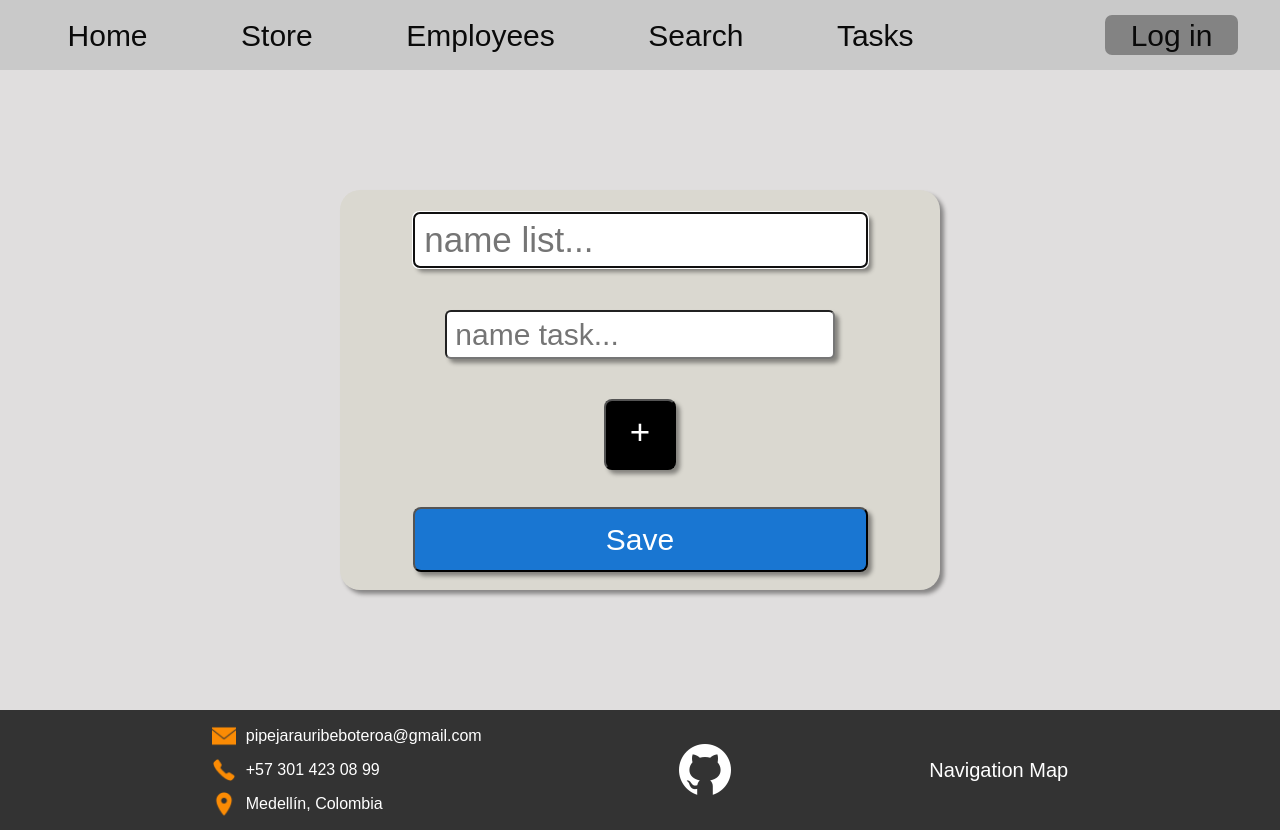
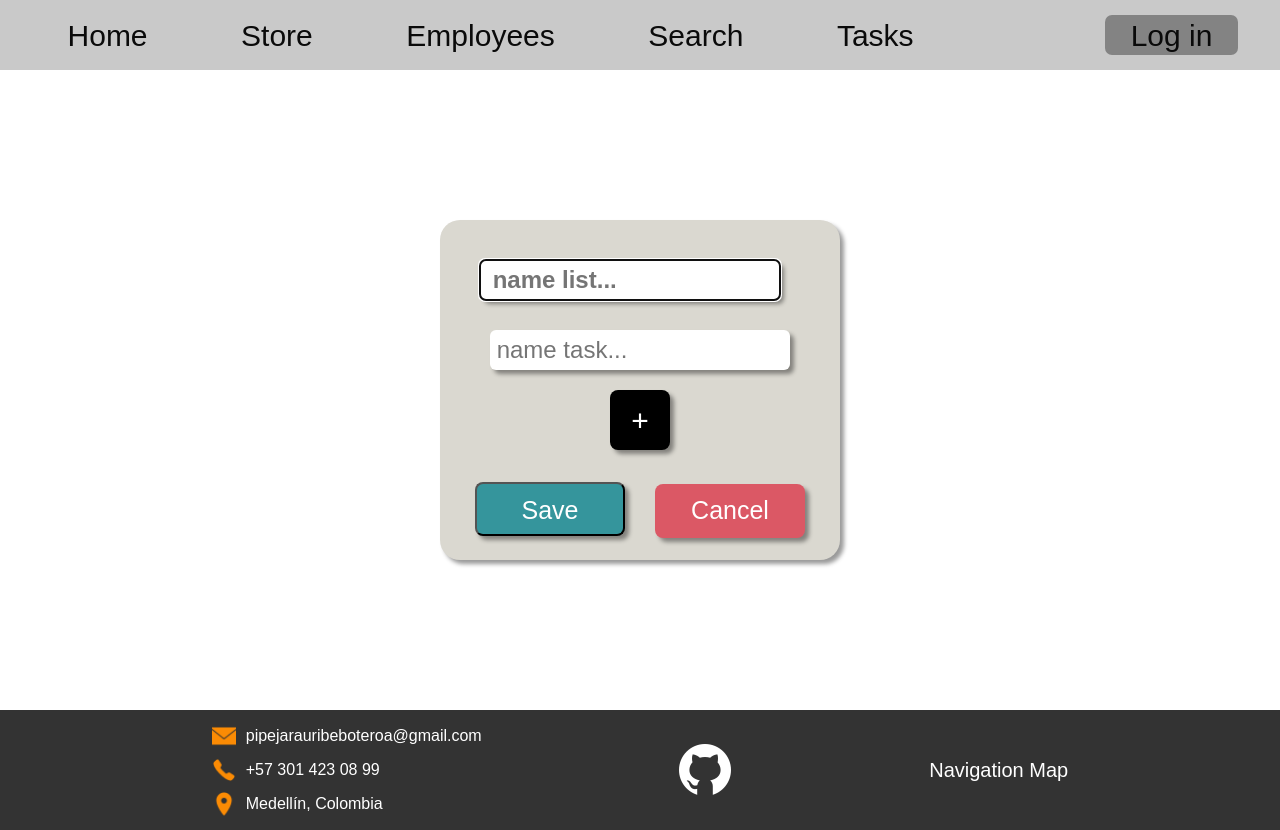
Before and after one commit to Pipeto84/react-ts, a React (Vite) app: page /newList in a window 1280 px wide. Built offline with nearby package versions, Linux system fonts and the light colour scheme; some icons are missing.

Commit message:
edit task listo

```diff
--- a/src/components/TasksList.tsx
+++ b/src/components/TasksList.tsx
@@ -1,10 +1,10 @@
-import "../styles/TasksPage.css";
 import type { TasksList, Task } from "../features/taskSlice";
 import { useAppDispatch, useAppSelector } from "../app/hooks";
-import { useNavigate, useParams } from "react-router-dom";
+import { useNavigate, useParams, NavLink } from "react-router-dom";
 import { addTaskList, deleteList } from "../features/taskSlice";
 import { useState, useEffect } from "react";
 import { v4 as uuid } from "uuid";
+import "../styles/TasksPage.css";
 
 export const TaskList = () => {
   const dispatch = useAppDispatch();
@@ -112,9 +112,17 @@ export const TaskList = () => {
             +
           </button>
         </div>
-        <button className="saveTask" type="submit" onClick={saveList}>
-          Save
-        </button>
+        <div className="saveCancel">
+          <button className="saveTask" type="submit" onClick={saveList}>
+            Save
+          </button>
+          <button className="cancelTask" type="submit">
+            Cancel
+          </button>
+          {/* <NavLink className="cancelTask" to="/tasks">
+            Cancel
+          </NavLink> */}
+        </div>
       </form>
     </div>
   );
--- a/src/styles/TasksPage.css
+++ b/src/styles/TasksPage.css
@@ -27,7 +27,7 @@ h1 {
 .newListButton {
   background-color: #000000;
   color: white;
-  padding: .8rem 1rem;
+  padding: 0.8rem 1rem;
   font-size: 1.5rem;
   border-radius: 1rem;
   box-shadow: 4px 4px 4px rgba(0, 0, 0, 0.4);
@@ -95,7 +95,7 @@ h1 {
 .labelTask {
   height: 40px;
   margin-left: 10px;
-  font-size: 30px;
+  font-size: 24px;
   cursor: pointer;
 }
 .tasksListCompleted {
@@ -135,11 +135,12 @@ h1 {
   flex-direction: column;
   justify-content: center;
   align-items: center;
+  background-color: white;
 }
 .newList {
   margin: 20px auto 20px auto;
   height: auto;
-  width: 600px;
+  width: 400px;
   background-color: rgb(218, 216, 208);
   display: grid;
   grid-template-columns: auto;
@@ -151,9 +152,14 @@ h1 {
   box-shadow: 4px 4px 4px rgba(0, 0, 0, 0.4);
 }
 .nameList {
-  font-size: 35px;
-  margin: 20px;
+  height: 40px;
+  width: 300px;
+  font-size: 24px;
+  margin: 20px 20px 0 20px;
+  padding: 6px;
   border-radius: 6px;
+  border: none;
+  font-weight: bold;
   box-shadow: 4px 4px 4px rgba(0, 0, 0, 0.4);
 }
 .newTasks {
@@ -169,28 +175,74 @@ h1 {
   align-items: start;
 }
 .nameTask {
-  font-size: 30px;
-  margin: 20px;
+  height: 40px;
+  width: 300px;
+  font-size: 24px;
+  margin: 10px;
   border-radius: 6px;
+  border: none;
   box-shadow: 4px 4px 4px rgba(0, 0, 0, 0.4);
 }
 .addTask {
-  font-size: 35px;
-  margin: 20px;
+  height: 60px;
+  width: 60px;
+  font-size: 30px;
+  margin: 10px;
   border-radius: 8px;
+  border: none;
   background-color: #000000;
   color: white;
-  padding: 0.3rem 1.5rem 0.6rem 1.5rem;
   box-shadow: 4px 4px 4px rgba(0, 0, 0, 0.4);
 }
+.addTask:hover {
+  background-color: #000000a1;
+}
+.SaveCancel {
+  /* display: flex;
+  justify-content: space-between;
+  align-items: center; */
+}
 .saveTask {
-  font-size: 30px;
-  margin: 20px;
+  width: 150px;
+  height: 54px;
+  font-size: 25px;
+  /* margin: 0 10px 20px auto; */
+  margin: 15px;
+
   border-radius: 8px;
-  background-color: #1976d2;
+  background-color: #35959c;
   color: white;
-  padding: 0.5rem 1.5rem;
+  padding: 8px;
   box-shadow: 4px 4px 4px rgba(0, 0, 0, 0.4);
   justify-content: center;
   align-items: center;
 }
+.saveTask:hover {
+  background-color: #35959cc0;
+  border: none;
+}
+.cancelTask {
+  width: 150px;
+  height: 54px;
+  font-size: 25px;
+  /* margin: 0 auto 20px 10px; */
+  margin: 15px;
+  border-radius: 8px;
+  background-color: #db5865;
+  color: white;
+  padding: 8px;
+  box-shadow: 4px 4px 4px rgba(0, 0, 0, 0.4);
+  justify-content: center;
+  align-items: center;
+  text-decoration: none;
+  border: none;
+}
+.cancelTask:hover {
+  background-color: #db5865bd;
+  border: none;
+}
+@media screen and (max-width: 62rem) {
+  .tasksPage {
+    height: 100vh;
+  }
+}
```
